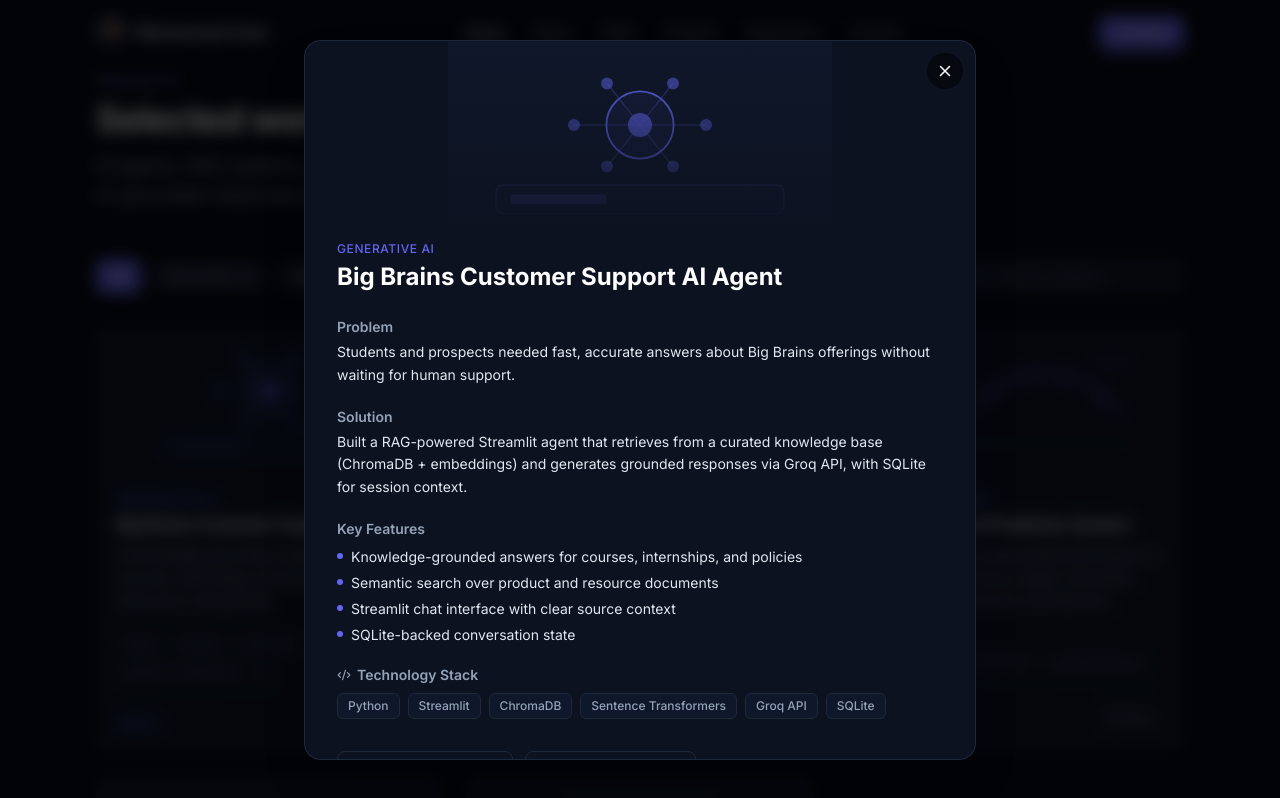
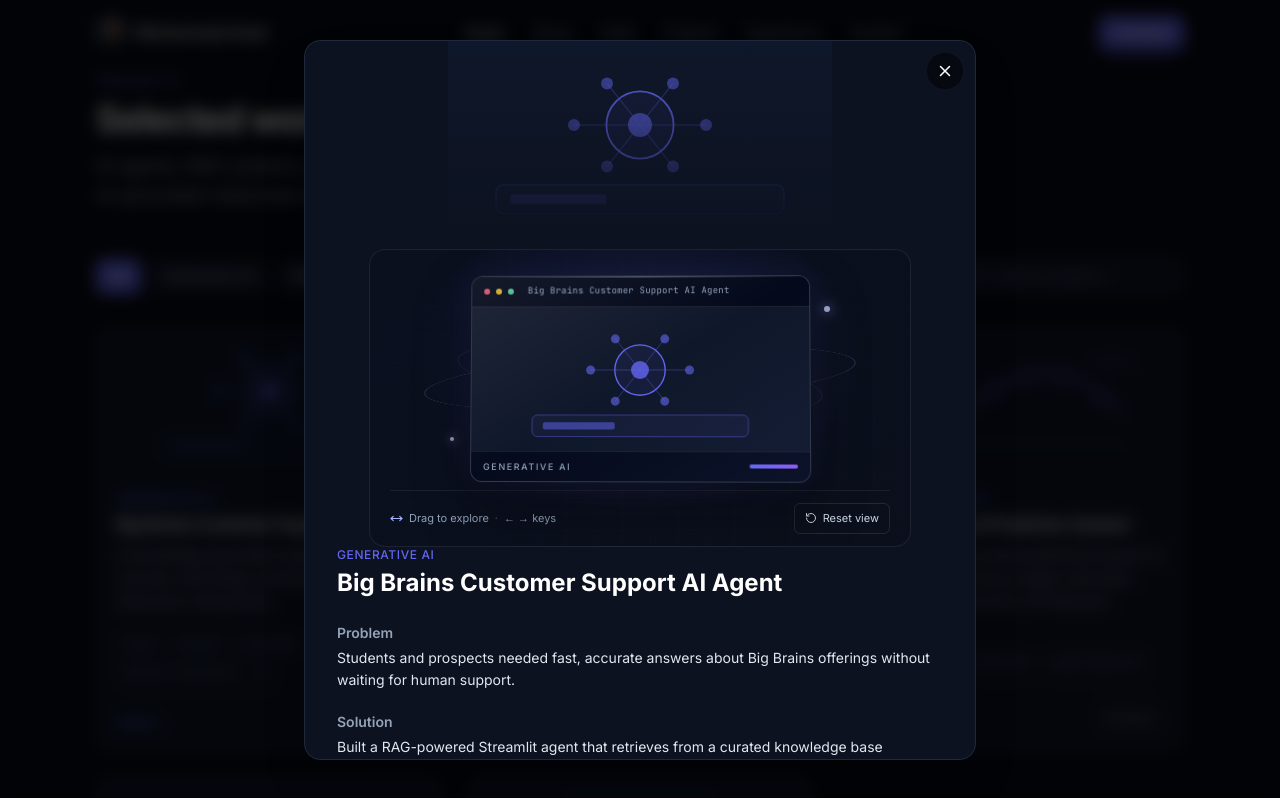
Before and after one commit to muhammdumardev-hash/muhammad-umar-portfolio, a React (Vite) app: page / in a window 1280 px wide. Both pictures are taken after a click on the button 269 px from the left and 2698 px from the top of the page. Shown: the part 2298-3096 px from the top of the page. Built offline with nearby package versions, Linux system fonts and the light colour scheme.

Commit message:
Integrate lazy-loaded orbit preview in project details

```diff
--- a/src/components/ProjectModal.tsx
+++ b/src/components/ProjectModal.tsx
@@ -1,8 +1,10 @@
-import { useEffect } from 'react'
+import { lazy, Suspense, useEffect } from 'react'
 import { motion, AnimatePresence } from 'framer-motion'
 import { X, ExternalLink, Github, Code2 } from 'lucide-react'
 import type { Project } from '../data/config'
 import ProjectVisual from './ProjectVisual'
+
+const ProjectOrbitPreview = lazy(() => import('./ProjectOrbitPreview'))
 
 interface ProjectModalProps {
   project: Project | null
@@ -62,6 +64,17 @@
             </div>
 
             <div className="overflow-y-auto px-5 pb-6 pt-2 sm:px-8">
+              {project.orbitPreview !== false && (
+                <Suspense
+                  fallback={
+                    <div className="mb-5 flex h-64 items-center justify-center rounded-2xl border border-[var(--color-border)] bg-[var(--color-bg-card)] text-sm text-[var(--color-text-dim)]">
+                      Loading interactive preview…
+                    </div>
+                  }
+                >
+                  <ProjectOrbitPreview project={project} />
+                </Suspense>
+              )}
               <p className="text-xs font-medium uppercase tracking-wider text-[var(--color-accent)]">
                 {project.category}
               </p>
```
